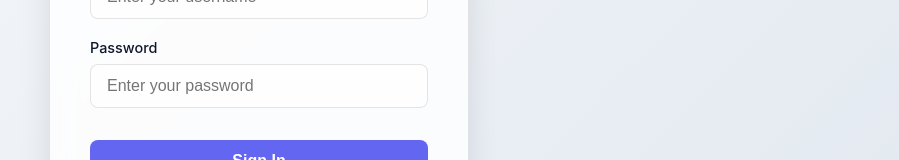
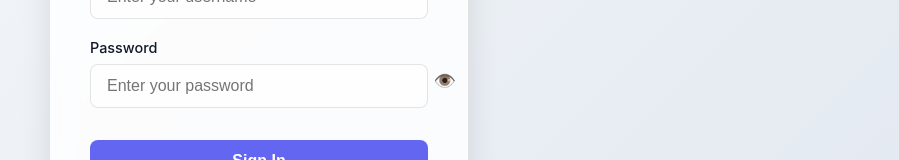
Before and after one commit to Sumit46p/Sarathi, a React (Vite) app in the folder frontend/: page /login in a window 1280 px wide. Shown: the part 413-573 px from the top of the page, without its empty margins (381-1280 px from the left). Built offline with nearby package versions, Linux system fonts and the light colour scheme.

Commit message:
docs: Update Current Status in README and add UI fixes

```diff
--- a/frontend/src/index.css
+++ b/frontend/src/index.css
@@ -1,6 +1,7 @@
 :root {
   /* Default Light Mode */
-  --primary: #6366f1; /* Vibrant Indigo */
+  --primary: #6366f1;
+  /* Vibrant Indigo */
   --primary-hover: #4f46e5;
   --bg-gradient-start: #f8fafc;
   --bg-gradient-end: #e2e8f0;
@@ -177,7 +178,8 @@ a:hover {
   margin-bottom: 8px;
 }
 
-.nav-item:hover, .nav-item.active {
+.nav-item:hover,
+.nav-item.active {
   background: rgba(99, 102, 241, 0.1);
   color: var(--primary);
 }
@@ -240,9 +242,41 @@ a:hover {
 
 /* Blinking Tracker */
 @keyframes pulse-ring {
-  0% { transform: scale(0.8); box-shadow: 0 0 0 0 rgba(99, 102, 241, 0.7); }
-  70% { transform: scale(1); box-shadow: 0 0 0 15px rgba(99, 102, 241, 0); }
-  100% { transform: scale(0.8); box-shadow: 0 0 0 0 rgba(99, 102, 241, 0); }
+  0% {
+    transform: scale(0.8);
+    box-shadow: 0 0 0 0 rgba(99, 102, 241, 0.7);
+  }
+
+  70% {
+    transform: scale(1);
+    box-shadow: 0 0 0 15px rgba(99, 102, 241, 0);
+  }
+
+  100% {
+    transform: scale(0.8);
+    box-shadow: 0 0 0 0 rgba(99, 102, 241, 0);
+  }
+}
+
+.password-container {
+  position: relative;
+}
+
+.password-container .input-field {
+  width: 100%;
+  padding-right: 45px;
+}
+
+.eye-btn {
+  position: absolute;
+  right: 12px;
+  top: 66%;
+  transform: translateY(-50%);
+  border: none;
+  background: transparent;
+  cursor: pointer;
+  font-size: 18px;
+  padding: 0;
 }
 
 .blinking-tracker {
@@ -395,7 +429,10 @@ a:hover {
 .toggle-slider {
   position: absolute;
   cursor: pointer;
-  top: 0; left: 0; right: 0; bottom: 0;
+  top: 0;
+  left: 0;
+  right: 0;
+  bottom: 0;
   background: var(--text-muted);
   border-radius: 24px;
   transition: all 0.3s ease;
@@ -413,11 +450,11 @@ a:hover {
   transition: all 0.3s ease;
 }
 
-.toggle-switch input:checked + .toggle-slider {
+.toggle-switch input:checked+.toggle-slider {
   background: #10b981;
 }
 
-.toggle-switch input:checked + .toggle-slider::before {
+.toggle-switch input:checked+.toggle-slider::before {
   transform: translateX(20px);
 }
 
@@ -446,7 +483,10 @@ a:hover {
 /* ============ Modal ============ */
 .modal-overlay {
   position: fixed;
-  top: 0; left: 0; right: 0; bottom: 0;
+  top: 0;
+  left: 0;
+  right: 0;
+  bottom: 0;
   background: rgba(0, 0, 0, 0.5);
   backdrop-filter: blur(4px);
   display: flex;
@@ -466,13 +506,25 @@ a:hover {
 }
 
 @keyframes fadeIn {
-  from { opacity: 0; }
-  to { opacity: 1; }
+  from {
+    opacity: 0;
+  }
+
+  to {
+    opacity: 1;
+  }
 }
 
 @keyframes slideUp {
-  from { opacity: 0; transform: translateY(20px); }
-  to { opacity: 1; transform: translateY(0); }
+  from {
+    opacity: 0;
+    transform: translateY(20px);
+  }
+
+  to {
+    opacity: 1;
+    transform: translateY(0);
+  }
 }
 
 /* ============ Dispatch Layout ============ */
--- a/frontend/src/pages/Login.tsx
+++ b/frontend/src/pages/Login.tsx
@@ -9,6 +9,7 @@ const Login = () => {
   const [password, setPassword] = useState('');
   const [error, setError] = useState('');
   const navigate = useNavigate();
+  const [showPassword, setShowPassword] = useState(false);
 
   const handleLogin = async (e: React.FormEvent) => {
     e.preventDefault();
@@ -54,13 +55,20 @@ const Login = () => {
           <div className="form-group">
             <label>Password</label>
             <input
-              type="password"
+              type={showPassword ? "text" : "password"}
               className="input-field"
               placeholder="Enter your password"
               value={password}
               onChange={(e) => setPassword(e.target.value)}
               required
             />
+            <button
+              type="button"
+              className="eye-btn"
+              onClick={() => setShowPassword(!showPassword)}
+            >
+              {showPassword ? "🙈" : "👁️"}
+            </button>
           </div>
           <button type="submit" className="btn-primary" style={{ marginTop: '12px' }}>
             Sign In
--- a/frontend/src/pages/Signup.tsx
+++ b/frontend/src/pages/Signup.tsx
@@ -11,6 +11,7 @@ const Signup = () => {
   const [organizationType, setOrganizationType] = useState('ambulance');
   const [error, setError] = useState('');
   const navigate = useNavigate();
+  const [showPassword, setShowPassword] = useState(false);
 
   const handleSignup = async (e: React.FormEvent) => {
     e.preventDefault();
@@ -82,7 +83,7 @@ const Signup = () => {
           <div className="form-group">
             <label>Password</label>
             <input
-              type="password"
+              type={showPassword ? "text" : "password"}
               className="input-field"
               placeholder="Strong password (min 8 chars)"
               value={password}
@@ -90,6 +91,14 @@ const Signup = () => {
               minLength={8}
               required
             />
+            <button
+              type="button"
+              className="eye-btn"
+              onClick={() => setShowPassword(!showPassword)}
+            >
+              {showPassword ? "🙈" : "👁️"}
+            </button>
+
           </div>
           <div className="form-group">
             <label>Organization Type</label>
```
Also changed, not shown: 1 other file (tests, documents, lock files or other folders).
